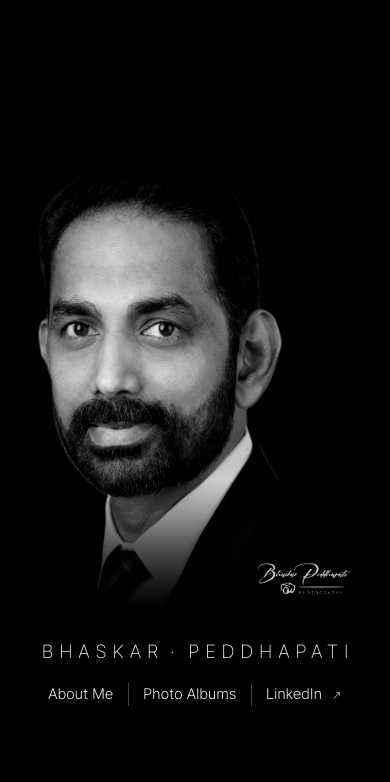
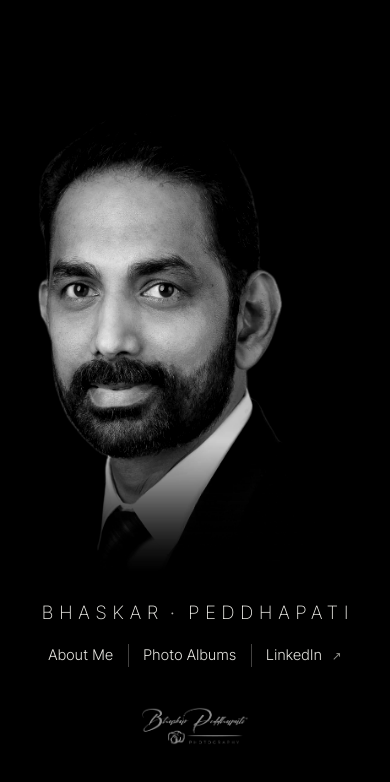
Before and after one commit to bpeddhapati/peddhapati.com, a plain HTML site: page index.html in a window 390 px wide. Drawn offline with Linux system fonts and the light colour scheme.

Commit message:
Add files via upload

```diff
--- a/index.html
+++ b/index.html
@@ -54,9 +54,10 @@ body.on-home, body.on-home main { background:#000; }
   padding:0 0 calc(15vh + 6rem) 6%;
   left:5vw; /* nudged toward the portrait */
 }
-/* logo sits bottom-right, where the copyright line was */
+/* logo watermark sits centred under the links */
 .home .logo {
-  display:block; width:clamp(136px,12vw,192px); height:auto; opacity:.9;
+  display:block; width:clamp(122px,10.8vw,173px); height:auto; opacity:.6;
+  margin-top:clamp(3rem,7vh,5rem);
   filter:drop-shadow(0 2px 6px rgba(0,0,0,.75));
 }
 .hero-name {
@@ -91,9 +92,7 @@ body.on-home, body.on-home main { background:#000; }
 }
 .hero-portrait { padding-bottom:4vh; padding-bottom:4svh; }
 .hero-portrait .photo { height:min(95.2vh,1125px); height:min(95.2svh,1125px); }
-/* logo pinned to the headshot's lower-right corner: it scales and moves with the photo */
 .portrait-wrap { position:relative; display:block; line-height:0; }
-.hero-portrait .logo { position:absolute; right:10%; bottom:4%; width:24%; z-index:2; }
 
 @media (max-width:1100px) { .side-nav li { padding:0 1rem; } }
 
@@ -175,6 +174,7 @@ footer { padding:2rem 8% calc(2.5rem + env(safe-area-inset-bottom)); border-top:
   .hero-portrait .photo { height:min(60.6svh,562px); }
   .side-nav li { padding:0 .9rem; }
   .hero-name { font-size:1.15rem; letter-spacing:.32em; padding-left:.32em; margin-bottom:1.2rem; }
+  .home .logo { width:108px; margin-top:2.5rem; }
   .bar .mark { letter-spacing:.28em; }
   .bar .close { letter-spacing:.28em; }
   .content { padding:3rem 8% 4rem; }
@@ -199,6 +199,7 @@ footer { padding:2rem 8% calc(2.5rem + env(safe-area-inset-bottom)); border-top:
   .side-nav li { padding:0 .75rem; }
   .hero-text { padding-left:3%; }
   .hero-portrait { padding-bottom:0; }
+  .home .logo { width:90px; margin-top:1.5rem; }
   .grid { grid-template-columns:repeat(4,minmax(0,1fr)); gap:.75rem; }
   .tile .cap { min-height:2.2rem; padding:0 2.2rem; }
   .tile .ico { left:.7rem; width:1rem; height:1rem; }
@@ -230,11 +231,11 @@ footer { padding:2rem 8% calc(2.5rem + env(safe-area-inset-bottom)); border-top:
           <li><a href="https://www.linkedin.com/in/peddhapati/" target="_blank" rel="noopener"><span class="t">LinkedIn</span><span class="arr" aria-hidden="true">↗</span></a></li>
         </ul>
       </nav>
+      <img class="logo" src="bp-logo.png" alt="Bhaskar Peddhapati Photography logo">
     </div>
     <figure class="hero-portrait">
       <span class="portrait-wrap">
         <img class="photo" src="bp-portrait.webp" alt="Portrait of Bhaskar Peddhapati" width="923" height="1190">
-        <img class="logo" src="bp-logo.png" alt="Bhaskar Peddhapati Photography logo">
       </span>
     </figure>
   </header>
```
